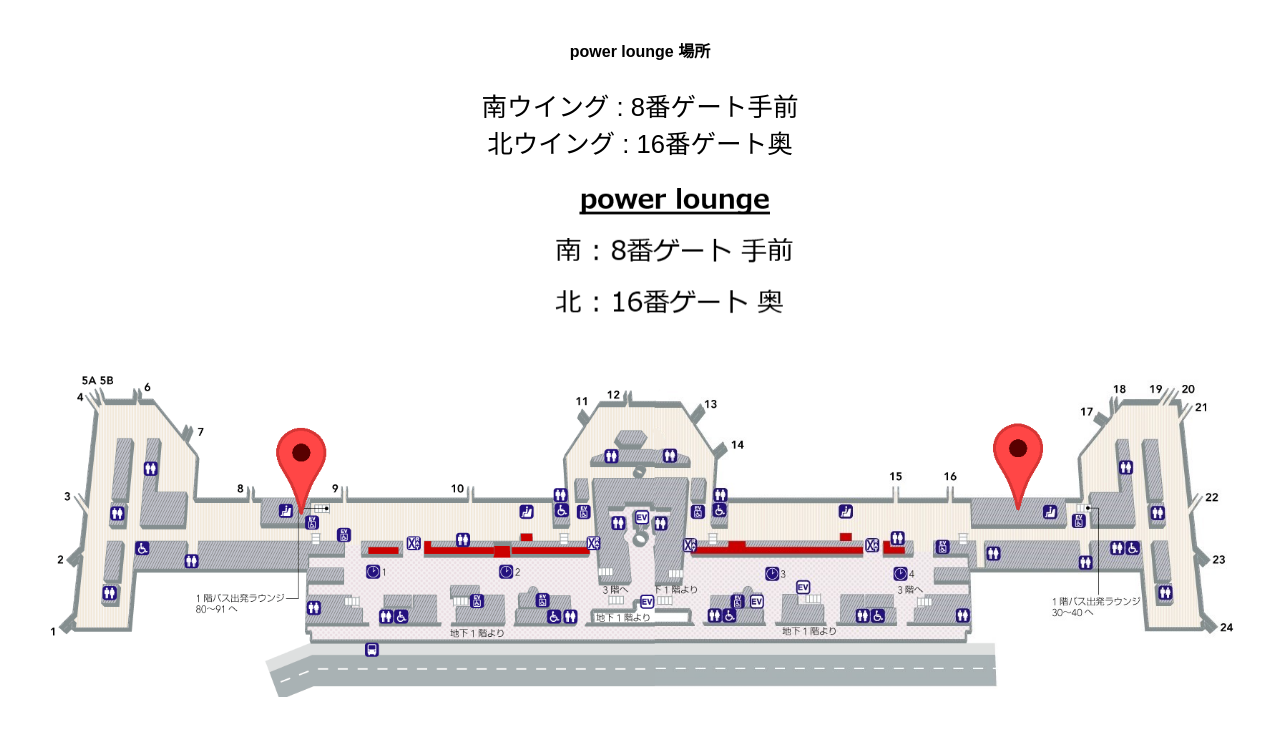
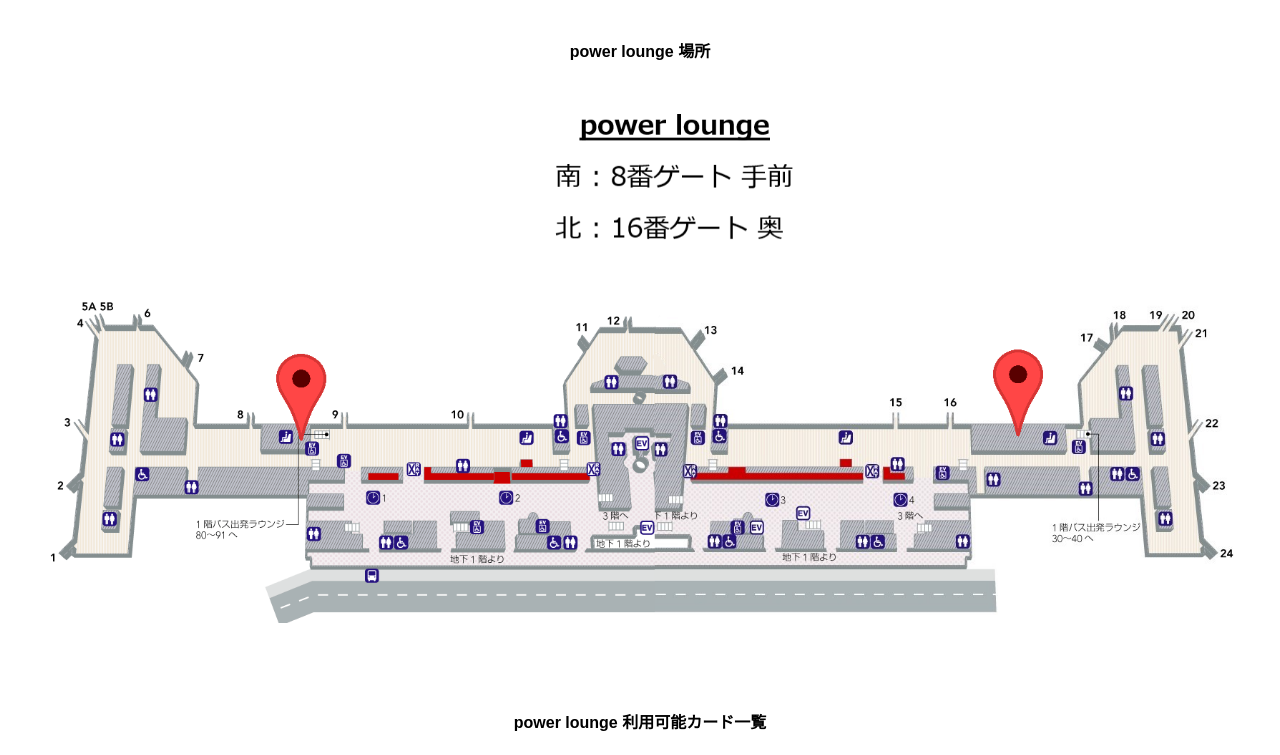
Before and after one commit to jcoa-ms/powerlounge, a plain HTML site: page index.html in a window 1280 px wide. Shown: the top 755 px of the page. Drawn offline with Linux system fonts and the light colour scheme.

Commit message:
Update index.html

```diff
--- a/index.html
+++ b/index.html
@@ -62,8 +62,6 @@
   <body>
     <h1>power lounge 場所</h1>
       <div class="location">
-        <a>南ウイング : 8番ゲート手前</a><br>
-        <a>北ウイング : 16番ゲート奥</a><br>
         <img src="power.png" alt="powerlounge場所">
       </div>
 
```
